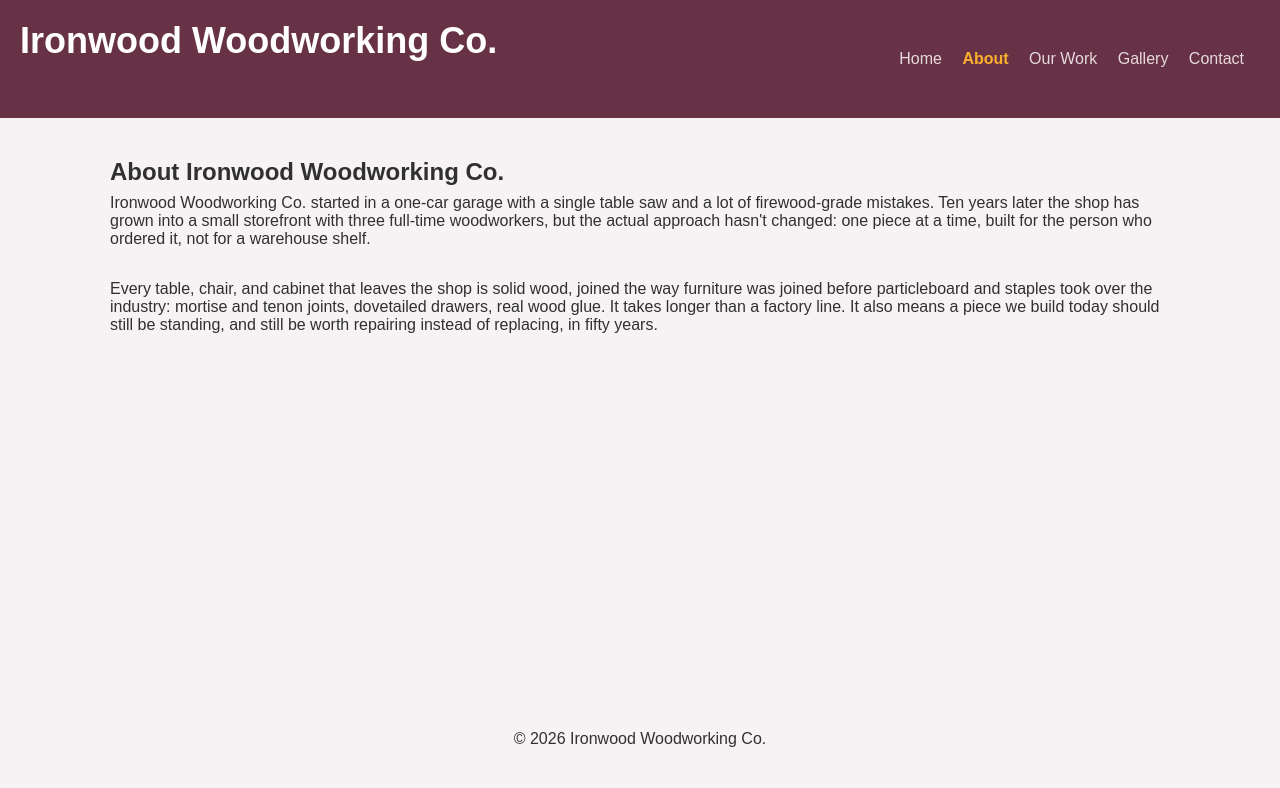
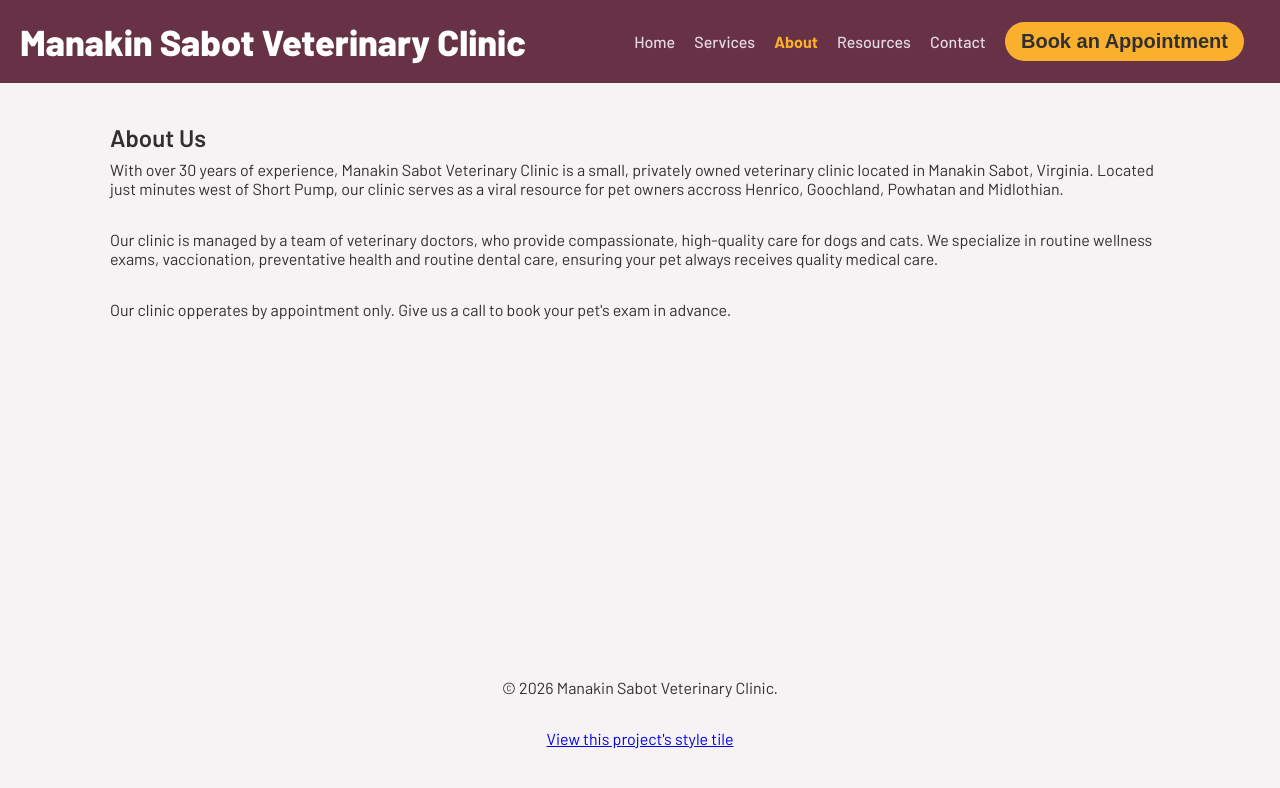
Before and after one commit to MaYensz/week4-practice, a plain HTML site: page about.html in a window 1280 px wide. Drawn offline with Linux system fonts and the light colour scheme.

Commit message:
Update about page for Manakin Sabot Veterinary Clinic

```diff
--- a/about.html
+++ b/about.html
@@ -2,33 +2,53 @@
 <html lang="en">
 <head>
     <meta charset="UTF-8">
-  <title>About - Ironwood Woodworking Co.</title>
+    <title>Manakin Sabot Veterinary Clinic</title>
     <link rel="stylesheet" href="css/style.css">
+    <link rel="preconnect" href="https://fonts.googleapis.com">
+<link rel="preconnect" href="https://fonts.gstatic.com" crossorigin>
+<link href="https://fonts.googleapis.com/css2?family=Barlow:ital,wght@0,100;0,200;0,300;0,400;0,500;0,600;0,700;0,800;0,900;1,100;1,200;1,300;1,400;1,500;1,600;1,700;1,800;1,900&display=swap" rel="stylesheet">
 </head>
 <body>
-
     <a href="#main-content" class="skip-link">Skip to main content</a>
-
     <header>
-    <h1>Ironwood Woodworking Co.</h1>
+        <h1 class="clinic-title">Manakin Sabot Veterinary Clinic</h1>
             <nav>
                 <a href="index.html">Home</a>
+                <a href="services.html">Services</a>
                 <a href="about.html" aria-current="page">About</a>
-      <a href="work.html">Our Work</a>
-      <a href="gallery.html">Gallery</a>
+                <a href="resources.html">Resources</a>
                 <a href="contact.html">Contact</a>
+                <a href="request-appointment.html">
+                <button class="book-btn">Book an Appointment</button>
+                </a>
             </nav>
     </header>
 
+
+
     <main id="main-content">
-    <h2>About Ironwood Woodworking Co.</h2>
-    <p>Ironwood Woodworking Co. started in a one-car garage with a single table saw and a lot of firewood-grade mistakes. Ten years later the shop has grown into a small storefront with three full-time woodworkers, but the actual approach hasn't changed: one piece at a time, built for the person who ordered it, not for a warehouse shelf.</p>
-    <p>Every table, chair, and cabinet that leaves the shop is solid wood, joined the way furniture was joined before particleboard and staples took over the industry: mortise and tenon joints, dovetailed drawers, real wood glue. It takes longer than a factory line. It also means a piece we build today should still be standing, and still be worth repairing instead of replacing, in fifty years.</p>
+        <h2>About Us</h2>
+        <p>
+            With over 30 years of experience, Manakin Sabot Veterinary Clinic
+            is a small, privately owned veterinary clinic located in Manakin Sabot, Virginia.
+            Located just minutes west of Short Pump, our clinic serves as a viral resource for
+            pet owners accross Henrico, Goochland, Powhatan and Midlothian.
+        </p>
+        <p>
+            Our clinic is managed by a team of veterinary doctors, who provide compassionate, high-quality care for dogs and cats.
+            We specialize in routine wellness exams, vaccionation, preventative health and routine dental care,
+            ensuring your pet always receives quality medical care.
+        </p>
+        <p>
+            Our clinic opperates by appointment only. Give us a call to book your pet's exam in advance.
+        </p>
     </main>
 
     <footer>
-    <p>&copy; 2026 Ironwood Woodworking Co.</p>
+        <p>&copy; 2026 Manakin Sabot Veterinary Clinic.</p>
+        <p><a href="style-tile.html">View this project's style tile</a></p>
     </footer>
+
 
 </body>
 </html>
```
Lines whose indentation alone changed are shown as unchanged.
